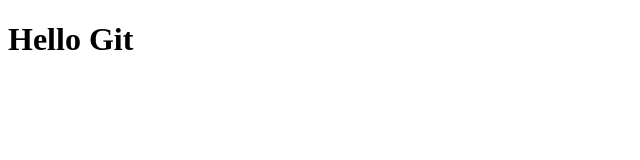
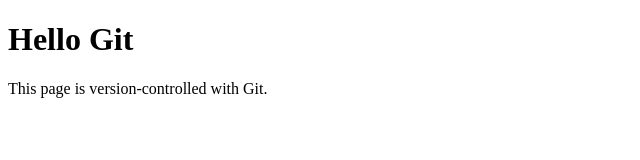
Before and after one commit to bahjat9/devops-lab, a plain HTML site: page index.html in a window 1280 px wide. Shown: the whole page, without its empty margins (0-640 px from the left). Drawn offline with Linux system fonts and the light colour scheme.

Commit message:
Add project description

```diff
--- a/index.html
+++ b/index.html
@@ -1,5 +1,6 @@
 <!doctype html>
 <html lang="en">
  <head><meta charset="utf-8"><title>DevOps Lab</title></head>
- <body><h1>Hello Git</h1></body>
+ <body><h1>Hello Git</h1>
+ <p>This page is version-controlled with Git.</p></body>
 </html>
```
